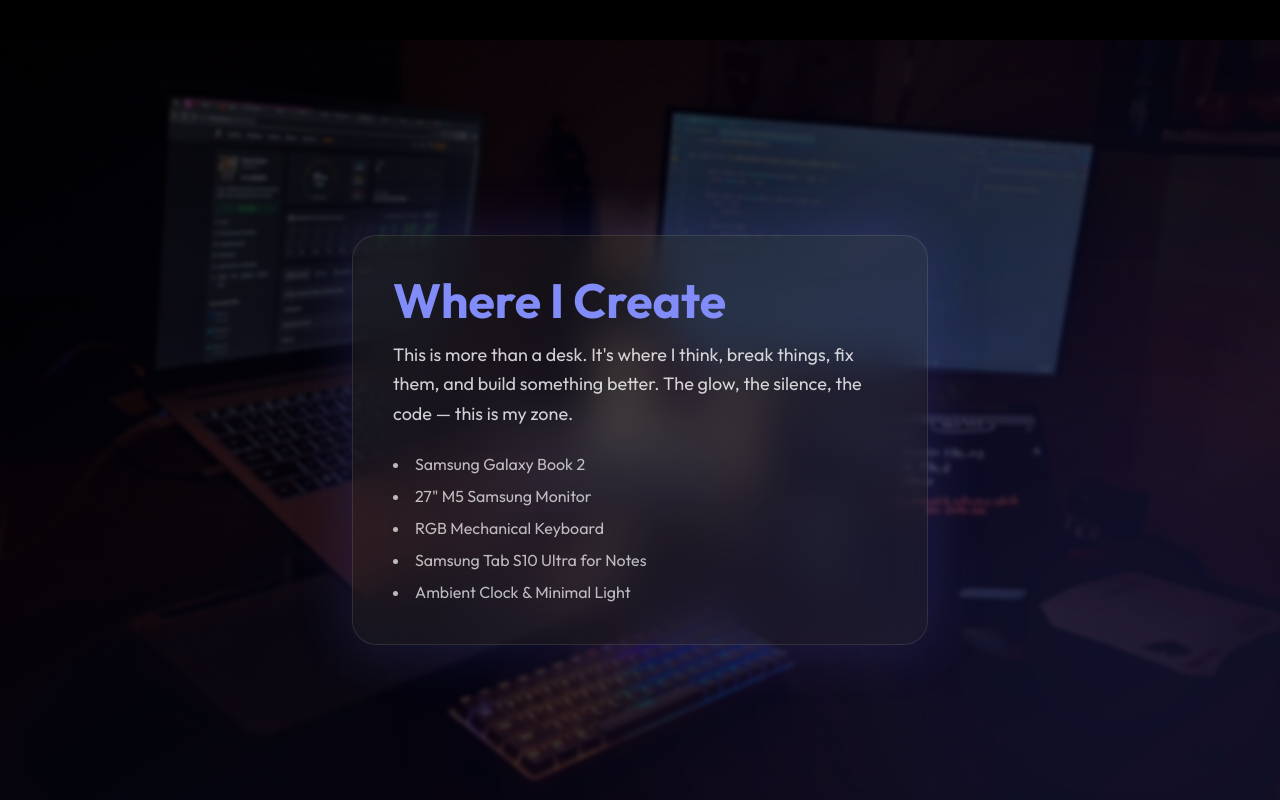
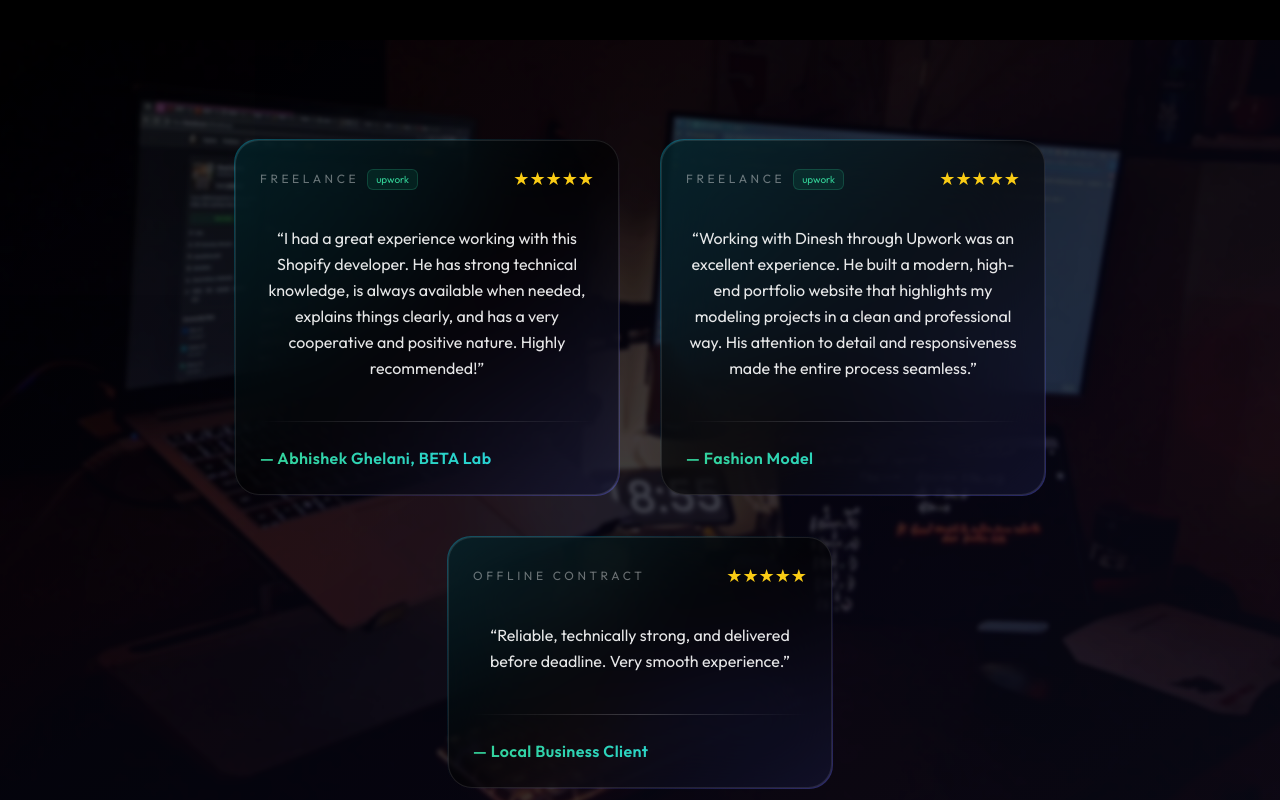
Before and after one commit to dineshkhichar569/My-Portfolio, a React (Vite) app: page / in a window 1280 px wide. Shown: the part 1960-2760 px from the top of the page. Built offline with nearby package versions, Linux system fonts and the light colour scheme; a web font is replaced by a local one.

Commit message:
Add feedback section to DesktopSetup component and new project image for Knowledge-Based Course Advisor

```diff
--- a/src/Components/DesktopSetup.jsx
+++ b/src/Components/DesktopSetup.jsx
@@ -2,15 +2,39 @@
 import React from "react";
 import setupImage from "../assets/Setup.webp";
 import { motion } from "framer-motion";
-import Tilt from 'react-parallax-tilt';
+import Tilt from "react-parallax-tilt";
 // import ClickSpark from "../React-Bits/ClickSpark";   //////  Temporary off
+
+const feedback = [
+  {
+    name: "Abhishek Ghelani, BETA Lab",
+    platform: "upwork",
+    source: "Freelance",
+    rating: "★★★★★",
+    feedback:
+      "I had a great experience working with this Shopify developer. He has strong technical knowledge, is always available when needed, explains things clearly, and has a very cooperative and positive nature. Highly recommended!",
+  },
+  {
+    name: "Fashion Model",
+    platform: "upwork",
+    source: "Freelance",
+    rating: "★★★★★",
+    feedback:
+      "Working with Dinesh through Upwork was an excellent experience. He built a modern, high-end portfolio website that highlights my modeling projects in a clean and professional way. His attention to detail and responsiveness made the entire process seamless.",
+  },
+  {
+    name: "Local Business Client",
+    source: "Offline Contract",
+    rating: "★★★★★",
+    feedback:
+      "Reliable, technically strong, and delivered before deadline. Very smooth experience.",
+  },
+];
 
 export default function DesktopSetup() {
   return (
-    <section className="relative w-full h-screen overflow-hidden text-white font-sans">
-
-      {/* <ClickSpark/> */}
-
+    <>
+      <section className="relative w-full min-h-screen overflow-hidden text-white font-sans">
         {/* Fullscreen Background Image */}
         <img
           src={setupImage}
@@ -19,47 +43,58 @@
           className="absolute inset-0 w-full h-full object-cover brightness-[0.25] blur-[2px] scale-105 z-0"
         />
 
-      {/* Soft animated particle overlay (optional custom version can be used) */}
+        {/* animated background color */}
         <div className="absolute inset-0 bg-gradient-to-br from-transparent via-indigo-800/10 to-indigo-500/10 animate-pulse z-0" />
 
-      {/* Glowing Aura */}
-      <div className="absolute w-[700px] h-[700px] bg-indigo-500/20 rounded-full blur-[200px] -z-0 top-[30%] left-[60%] animate-pulse" />
+        {/* Reviews Section */}
+        <div className="relative z-10 min-h-screen flex items-center md:mt-6 mt-14 md:mb-6 mb-14 justify-center md:px-12 px-6">
+          <div className="flex flex-wrap justify-center md:gap-10 gap-6 w-full">
+            {feedback.map((item, index) => (
+              <motion.div
+                key={index}
+                initial={{ opacity: 0, y: 60 }}
+                whileInView={{ opacity: 1, y: 0 }}
+                transition={{ duration: 0.7, delay: index * 0.2 }}
+                className="relative group p-[1px] rounded-3xl bg-gradient-to-br from-cyan-500/40 via-transparent to-indigo-500/40 transition-all duration-500"
+              >
+                {/* Glass Inner Card */}
+                <div className="h-full max-w-sm rounded-3xl bg-black/60 backdrop-blur-2xl border border-white/10 p-6 transition-all duration-500 group-hover:-translate-y-3 group-hover:shadow-[0_30px_80px_rgba(0,255,255,0.25)]">
+                  <div className="flex justify-between items-center mb-8">
+                    <div className="flex items-center gap-2">
+                      <span className="text-xs uppercase tracking-[0.3em] text-white/40">
+                        {item.source}
+                      </span>
+                      {item.platform && (
+                        <span className="px-2 py-[2px] text-[10px] rounded-md bg-emerald-500/10 text-emerald-400 border border-emerald-400/20">
+                          {item.platform}
+                        </span>
+                      )}
+                    </div>
 
-      {/* Frosted Glass Card with Tilt and Animation */}
-      <div className="relative z-10 flex items-center justify-center h-full px-6">
-        <Tilt
-          tiltMaxAngleX={8}
-          tiltMaxAngleY={8}
-          perspective={1000}
-          transitionSpeed={1000}
-          scale={1.02}
-          glareEnable={true}
-          glareMaxOpacity={0.15}
-          glareColor="#ffffff"
-          glarePosition="all"
-          className="w-full max-w-xl"
-        >
-          <motion.div
-            initial={{ opacity: 0, y: 60 }}
-            animate={{ opacity: 1, y: 0 }}
-            transition={{ duration: 1.2 }}
-            className="w-full backdrop-blur-xl bg-white/5 border border-white/10 rounded-3xl p-10 shadow-[0_0_60px_rgba(99,102,241,0.2)] hover:shadow-[0_0_100px_rgba(99,102,241,0.4)] transition-all"
-          >
-            <h2 className="text-4xl md:text-5xl font-bold mb-4 text-indigo-400">Where I Create</h2>
-            <p className="text-white/80 text-lg mb-6 leading-relaxed">
-              This is more than a desk. It's where I think, break things, fix them, and build something better.
-              The glow, the silence, the code — this is my zone.
+                    <div className="flex items-center gap-1">
+                      <span className="text-yellow-400 text-lg">
+                        {item.rating}
+                      </span>
+                    </div>
+                  </div>
+
+                  <p className="text-base text-center leading-relaxed text-white/90">
+                    “{item.feedback}”
                   </p>
-            <ul className="list-disc list-inside space-y-2 text-white/70 text-base">
-              <li>Samsung Galaxy Book 2</li>
-              <li>27" M5 Samsung Monitor</li>
-              <li>RGB Mechanical Keyboard</li>
-              <li>Samsung Tab S10 Ultra for Notes</li>
-              <li>Ambient Clock & Minimal Light</li>
-            </ul>
+
+                  <div className="mt-10">
+                    <div className="h-px w-full bg-gradient-to-r from-transparent via-white/20 to-transparent mb-6"></div>
+
+                    <p className="text-base font-semibold tracking-wide bg-gradient-to-r from-emerald-400 to-cyan-400 bg-clip-text text-transparent">
+                      — {item.name}
+                    </p>
+                  </div>
+                </div>
               </motion.div>
-        </Tilt>
+            ))}
+          </div>
         </div>
       </section>
+    </>
   );
 }
--- a/src/Components/Footer.jsx
+++ b/src/Components/Footer.jsx
@@ -10,7 +10,7 @@
 
 const Footer = () => {
   return (
-    <footer className="relative w-full min-h-[40vh] px-6 md:px-10 py-12 bg-gradient-to-tr from-[#0f0c29] via-[#000000] to-[#24243e] backdrop-blur-xl text-white border-t border-white/10 overflow-hidden z-50 mt-[100px]">
+    <footer className="relative w-full min-h-[40vh] px-6 md:px-10 py-12 bg-gradient-to-tr from-[#0f0c29] via-[#000000] to-[#24243e] backdrop-blur-xl text-white border-t border-white/10 overflow-hidden z-50 pt-[100px]">
       {/* 🫧 Floating Glow Blobs */}
       <div className="absolute w-[300px] h-[300px] bg-[#00ffff] opacity-10 blur-[120px] rounded-full left-[-100px] top-[20%] animate-pulse-slow" />
       <div className="absolute w-[300px] h-[300px] bg-[#ff00cc] opacity-10 blur-[160px] rounded-full right-[-120px] bottom-[10%] animate-pulse-slow" />
--- a/src/Pages/Home.jsx
+++ b/src/Pages/Home.jsx
@@ -157,13 +157,8 @@
 
         <PopUpPhoto />
 
-        <div className="text-white relative h-screen">
-          <DesktopSetup />
-
-          <div className="w-full absolute -bottom-[300px]">
-            <Footer />
-          </div>
-        </div>
+        <DesktopSetup />
+        <Footer />
       </div>
     </>
   );
--- a/src/Pages/Projects.jsx
+++ b/src/Pages/Projects.jsx
@@ -4,7 +4,7 @@
 import Navbar from "../Components/Navbar";
 import Footer from "../Components/Footer";
 
-import ClickSpark from "../React-Bits/ClickSpark";  //////  Temporary off
+import ClickSpark from "../React-Bits/ClickSpark"; //////  Temporary off
 import TargetCursor from "../React-Bits/TargetCursor";
 
 const projects = [
@@ -42,6 +42,28 @@
     githubLink: "https://github.com/dineshkhichar569/Laundry",
     cssPerBox: "top-[180px]",
   },
+  {
+    title: "Knowledge-Based Course Advisor",
+    description:
+      "AI-powered academic advisor that uses Propositional Logic (Horn Clauses) to infer which courses a student can take based on academic backlogs. Dynamically reasons through course dependencies to allow or block enrollment.",
+    image: "/projects/projects_image/Backlog-Based.webp",
+    video: "",
+    techStack: [
+      "React",
+      "Tailwind CSS",
+      "FastAPI",
+      "Python",
+      "Horn Clauses",
+      "REST API",
+      "Vercel",
+      "Render",
+    ],
+    liveLink: "https://knowledge-based-course-advisor.vercel.app/",
+    githubLink:
+      "https://github.com/dineshkhichar569/knowledge-based-course-advisor.git",
+    cssPerBox: "top-[230px]",
+  },
+
   {
     title: "MentorShip Website",
     description:
@@ -175,7 +197,6 @@
   </motion.div>
 );
 
-
 const Projects = () => {
   return (
     <div className="relative z-0 min-h-screen text-white bg-black">
@@ -190,7 +211,7 @@
 
       {/* <ClickSpark/> */}
 
-      <TargetCursor/>
+      <TargetCursor />
 
       <motion.div
         className="relative flex justify-center items-center pt-32 mb-[80px]"
```
Also changed, not shown: public/projects/projects_image/Backlog-Based.webp (added). Lines whose indentation alone changed are shown as unchanged.
